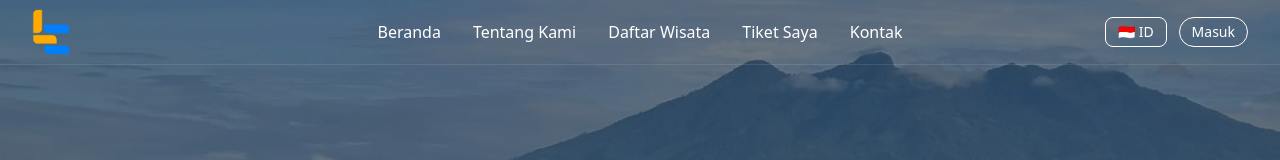
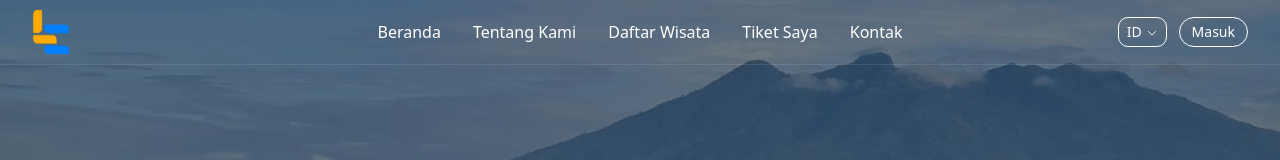
Before and after one commit to megustaSzy/project-web-mobile-api, a Next.js app in the folder web/: page /about in a window 1280 px wide. Shown: the top 160 px of the page. Built offline with nearby package versions, Linux system fonts and the light colour scheme.

Commit message:
menambahkan bahasa pada navbar

```diff
--- a/web/src/app/components/NavBar.tsx
+++ b/web/src/app/components/NavBar.tsx
@@ -129,28 +129,52 @@ export default function NavBar() {
         {/* BAGIAN KANAN DESKTOP */}
         <div className="hidden md:flex gap-3 ml-auto items-center relative">
 
-          {/* 🌍 Language Switcher */}
+          {/* 🌍 Language Switcher - Elegant Dropdown */}
 <div className="relative group">
+
+  {/* BUTTON */}
   <button
-              className={`px-3 py-1 rounded-md text-sm border transition ${
-                scrolled ? "text-gray-800 border-gray-600" : "text-white border-white"
-              }`}
+    className={`flex items-center gap-1 px-2 py-1 rounded-lg text-sm border font-medium transition
+      ${scrolled ? "text-gray-800 border-gray-400" : "text-white border-white"}`}
   >
-              {language === "id" ? "🇮🇩 ID" : "🇬🇧 EN"}
+    <span className="uppercase">{language}</span>
+    <svg
+      xmlns="http://www.w3.org/2000/svg"
+      className="w-3 h-3 mt-0.5"
+      fill="none"
+      viewBox="0 0 24 24"
+      stroke="currentColor"
+    >
+      <path strokeLinecap="round" strokeLinejoin="round" strokeWidth="2" d="M19 9l-7 7-7-7" />
+    </svg>
   </button>
 
-            <div className="absolute right-0 mt-2 bg-white rounded-md shadow-lg w-32 opacity-0 invisible group-hover:opacity-100 group-hover:visible transition-all">
+  {/* DROPDOWN */}
+  <div className="
+    absolute right-0 mt-2 w-40 rounded-xl overflow-hidden shadow-xl bg-white
+    opacity-0 invisible group-hover:opacity-100 group-hover:visible
+    transition-all duration-200
+  ">
+    {/* Indonesia */}
     <button
       onClick={() => handleChangeLanguage("id")}
-                className="w-full px-4 py-2 text-left hover:bg-gray-100"
+      className={`w-full flex items-start gap-2 px-4 py-2 text-left text-sm
+        ${language === "id" ? "text-blue-600" : "text-gray-700"}
+        hover:bg-gray-100`}
     >
-                🇮🇩 Indonesia
+      <span className="text-xs font-semibold text-gray-500 uppercase">ID</span>
+      <span>Indonesia</span>
     </button>
+
+    {/* English */}
     <button
       onClick={() => handleChangeLanguage("en")}
-                className="w-full px-4 py-2 text-left hover:bg-gray-100"
+      className={`w-full flex items-start gap-2 px-4 py-2 text-left text-sm
+        ${language === "en" ? "text-blue-600" : "text-gray-700"}
+        hover:bg-gray-100`}
     >
-                🇬🇧 English
+      <span className="text-xs font-semibold text-gray-500 uppercase">US</span>
+      <span>English</span>
     </button>
             </div>
           </div>
```
Lines whose indentation alone changed are shown as unchanged.
